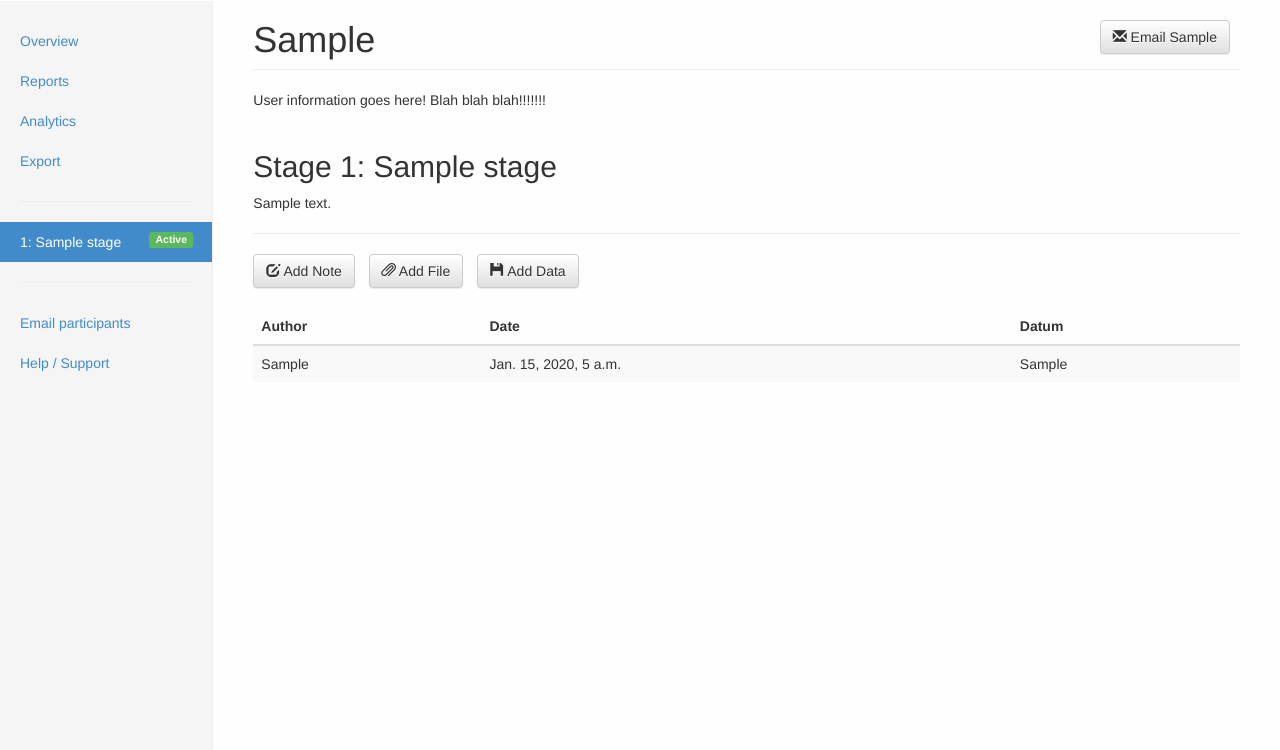
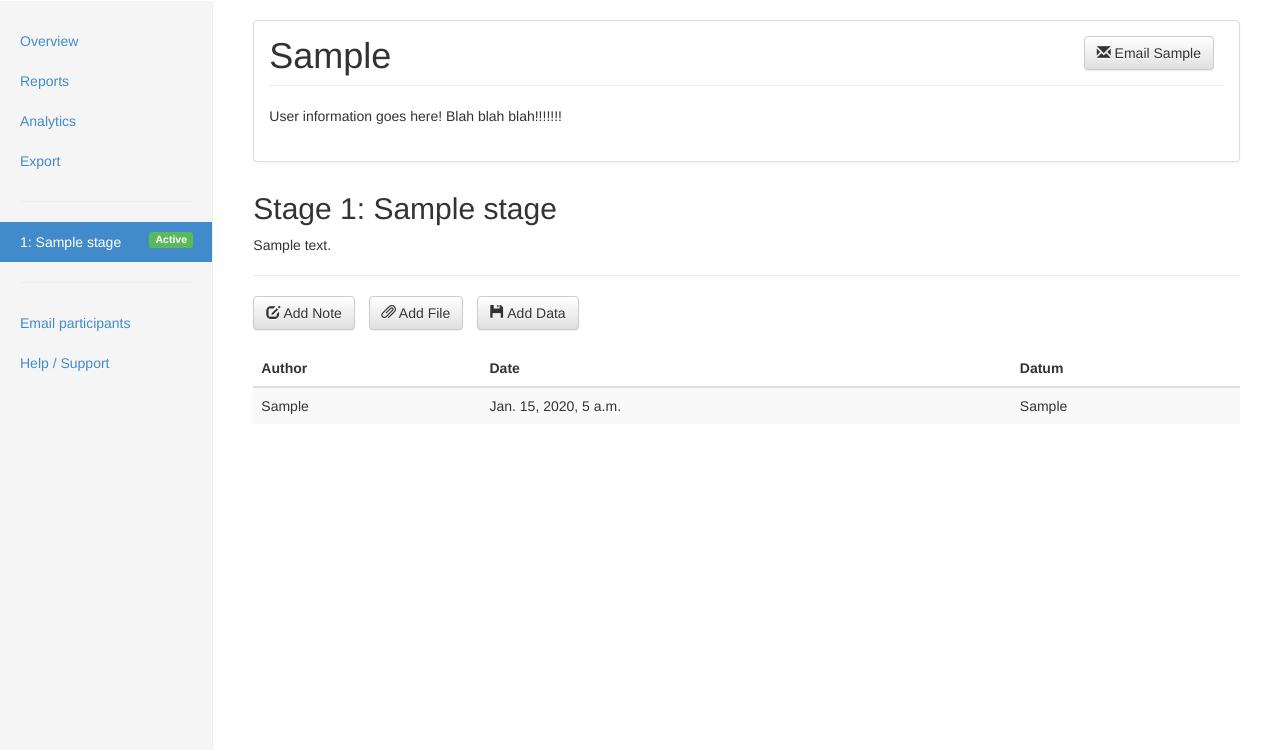
Before and after one commit to vpandeliev/tangra, a Django app: page /studies/i/1/user/1/stage/1/ in a window 1280 px wide. Shown: the part 50-800 px from the top of the page. Run offline with Django 3.2, Linux system fonts and the light colour scheme; a user stored in the database is signed in; tables that the repository leaves empty hold one stand-in row (values such as "Sample post"); some libraries are stand-ins or nearby versions.

```diff
--- a/investigator/views.py
+++ b/investigator/views.py
@@ -92,5 +92,6 @@ def user_stage(request, study_id, user_id, stage_number):
 	user_stage = UserStage.objects.get(user=participant, group_stage__order=stage_number, group_stage__stage__study=study)
 	data = Data.objects.filter(user_stage=user_stage).order_by("timestamp")
 	stages = UserStage.objects.filter(user=participant, group_stage__stage__study=study).order_by("group_stage__order")
+	hide_title=True
 
 	return render_to_response('investigator/data.html', locals(), context_instance=RequestContext(request))
--- a/templates/dashboard.html
+++ b/templates/dashboard.html
@@ -23,7 +23,9 @@
     </div>
 
     <div class="col-sm-9 col-sm-offset-3 col-md-10 col-md-offset-2 main">
+      {% if not hide_title %}
       <h1 class="page-header">{% block page-title %}{% endblock %}</h1>
+      {% endif %}
       {% block page-content %}{% endblock %}
     </div>
 
--- a/templates/investigator/data.html
+++ b/templates/investigator/data.html
@@ -37,21 +37,30 @@
 {% endblock %}
 
 {% block page-title %}
-{{participant.username|capfirst}}
-<button type="button" class="btn btn-default" style="margin-right:10px; float:right">
-  <span class="glyphicon glyphicon-envelope"></span>
-  Email {{participant.username|capfirst}}
-</button>
+
 {% endblock %}
+
+
 
 {% block page-content %}
 
-<!-- USER PROFILE -->
-User information goes here! Blah blah blah!!!!!!!
-<br><br>
-<!-- END USER PROFILE -->
+<div class="panel panel-default">
+  <div class="panel-body">
+    <h1 class="page-header">
+      {{participant.username|capfirst}}
+      <button type="button" class="btn btn-default" style="margin-right:10px; float:right">
+        <span class="glyphicon glyphicon-envelope"></span>
+        Email {{participant.username|capfirst}}
+      </button>
+    </h1>
+    <!-- USER PROFILE -->
+    User information goes here! Blah blah blah!!!!!!!
+    <br><br>
+    <!-- END USER PROFILE -->
+  </div>
+</div>
 
-<h2>Stage {{stage_number}}: {{user_stage.group_stage.stage.name}}</h2>
+<h2 style="margin-top:30px">Stage {{stage_number}}: {{user_stage.group_stage.stage.name}}</h2>
 {{user_stage.group_stage.stage.description}}
 <hr>
 
@@ -78,6 +87,7 @@ User information goes here! Blah blah blah!!!!!!!
 <!-- END FILES -->
 
 <!-- DATA -->
+{% if data|length > 0 %}
 <div class="table-responsive">
   <table class="table table-striped">
     <thead>
@@ -98,6 +108,7 @@ User information goes here! Blah blah blah!!!!!!!
     </tbody>
   </table>
 </div>
+{% endif %}
 <!-- END DATA -->
 
 {% endblock %}
```
